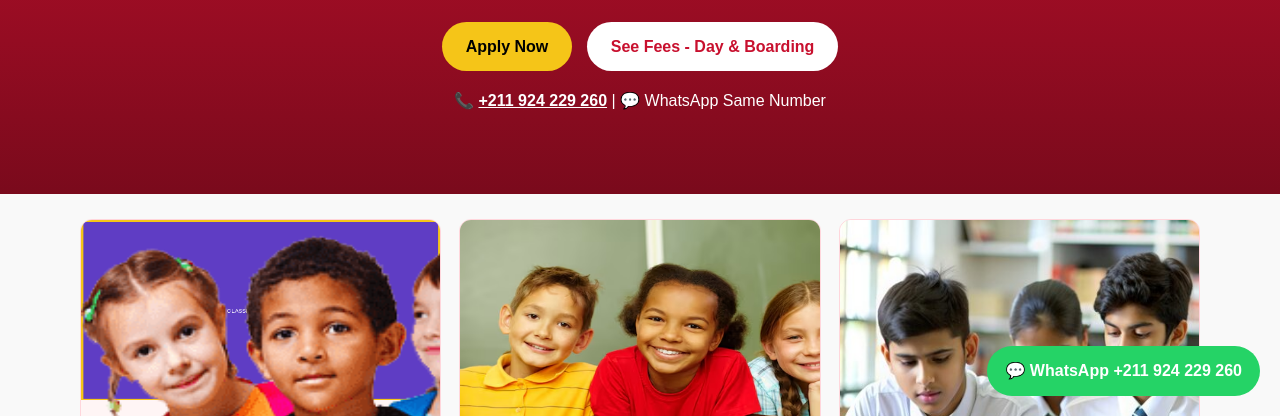
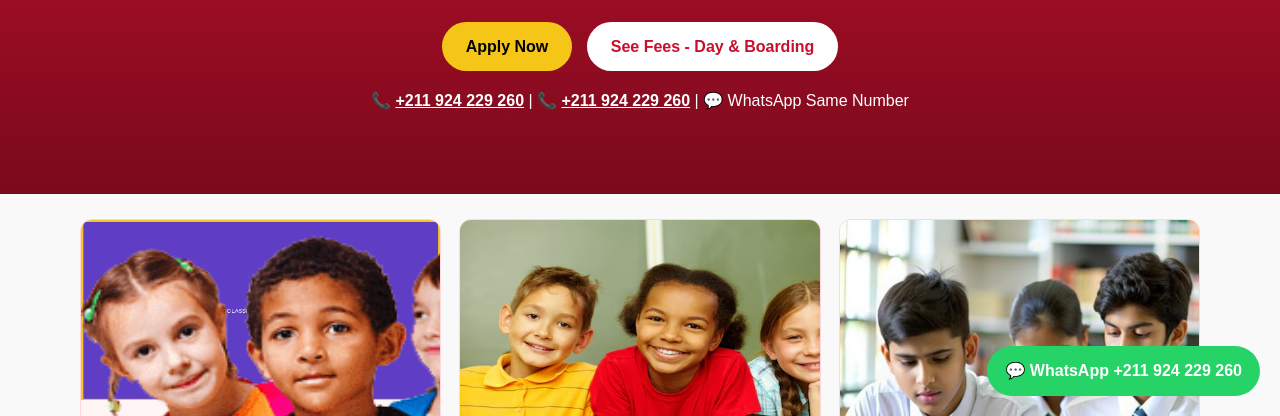
Before and after one commit to gale-123/Baptist-Education-program, a plain HTML site: page index.html in a window 1280 px wide. Shown: the part 384-800 px from the top of the page. Drawn offline with Linux system fonts and the light colour scheme.

```diff
--- a/index.html
+++ b/index.html
@@ -74,7 +74,7 @@
       <p>Nursery • Primary • Secondary - Boarding &amp; Day - Building Godly Character, Academic Excellence &amp; Preparation for Service in Kajo-Keji, Luwakoke.</p>
       <a class="btn" href="#admissions" onClick="showPage('admissions')">Apply Now</a>
       <a class="btn btn-outline" href="#fees" onClick="showPage('fees')">See Fees - Day &amp; Boarding</a>
-      <p class="hero-contact">📞 <a href="tel:+211924229260">+211 924 229 260</a> | 💬 WhatsApp Same Number</p>
+      <p class="hero-contact">📞 <a href="tel:+211924229260">+211 924 229 260</a> | 📞 <a href="tel:+211924229260">+211 924 229 260</a> | 💬 WhatsApp Same Number</p>
     </div>
   </div>
 
```
